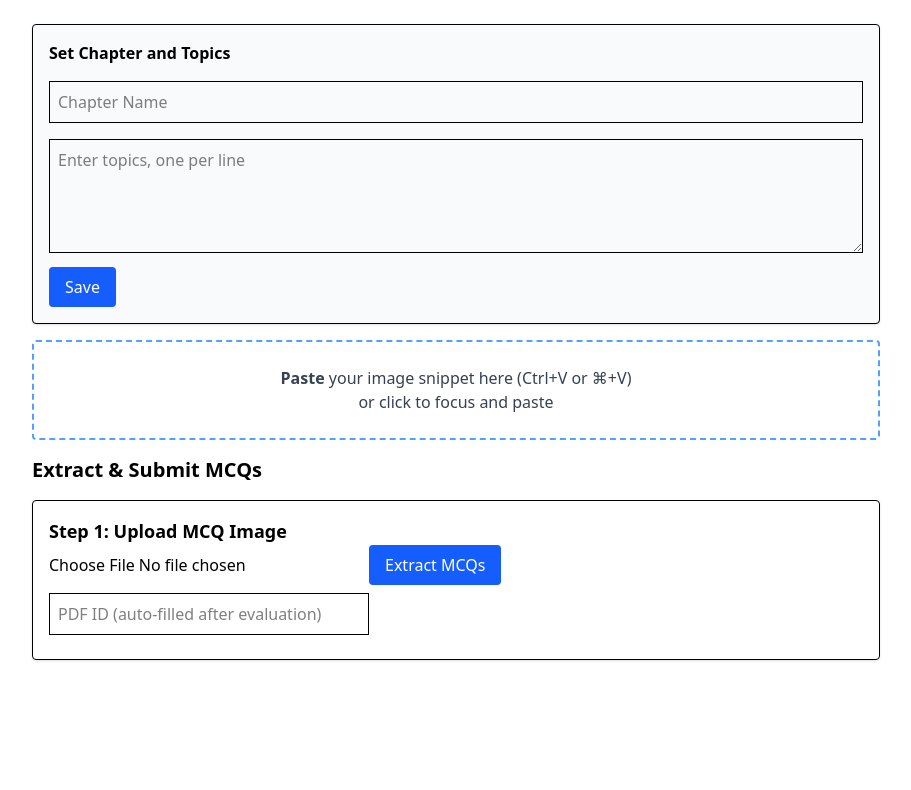
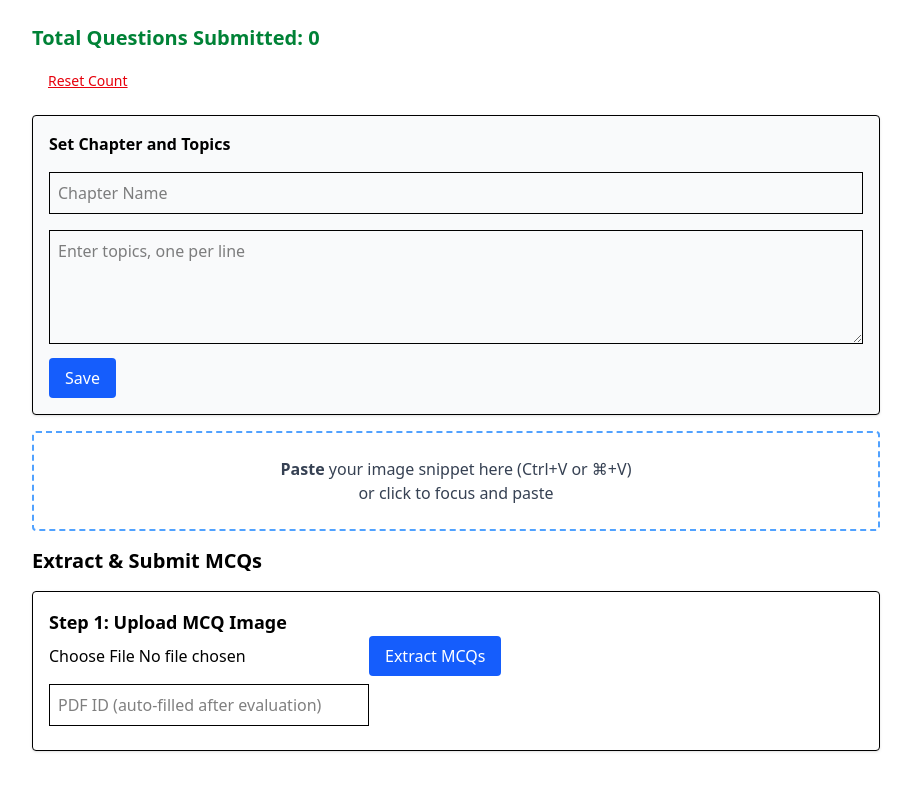
Before and after one commit to Code4Bharat1/neet720-superadmin, a Next.js app: page /imageExtracter in a window 1280 px wide. Shown: the top 790 px of the page, without its empty margins (184-1095 px from the left). Built offline with nearby package versions, Linux system fonts and the light colour scheme.

Commit message:
Add submitted questions count tracking with localStorage support and reset functionality

```diff
--- a/src/app/imageExtracter/page.jsx
+++ b/src/app/imageExtracter/page.jsx
@@ -24,6 +24,8 @@ function formatMcqJsonForUI(mcq) {
 }
 
 const Page = () => {
+
+
   // Chapter/Topics state with localStorage
   const [chapter, setChapter] = useState(() => {
     if (typeof window !== "undefined") {
@@ -59,6 +61,13 @@ const Page = () => {
   const [extractError, setExtractError] = useState(null);
   const [extractedQuestions, setExtractedQuestions] = useState([]);
   const [pdfId, setPdfId] = useState("");
+  const [submittedCount, setSubmittedCount] = useState(() => {
+  if (typeof window !== "undefined") {
+    return parseInt(localStorage.getItem("mcq_submitted_count") || "0", 10);
+  }
+  return 0;
+});
+
 
   useEffect(() => {
     if (topics.length > 0) setTopicInput(topics.join("\n"));
@@ -220,6 +229,10 @@ const Page = () => {
         `${process.env.NEXT_PUBLIC_API_BASE_URL}/chatper-wise-question`,
         q
       );
+      const currentCount = parseInt(localStorage.getItem("mcq_submitted_count") || "0", 10);
+      localStorage.setItem("mcq_submitted_count", (currentCount + 1).toString());
+      setSubmittedCount(currentCount + 1);
+
       setExtractedQuestions((prev) => {
         const arr = [...prev];
         arr[idx].submitting = false;
@@ -239,6 +252,20 @@ const Page = () => {
 
   return (
     <div className="p-6 max-w-4xl mx-auto space-y-6">
+      <div className="text-xl font-semibold text-green-700 mb-4">
+  Total Questions Submitted: {submittedCount}
+</div>
+<button
+  onClick={() => {
+    localStorage.setItem("mcq_submitted_count", "0");
+    setSubmittedCount(0);
+  }}
+  className="ml-4 text-sm text-red-600 underline"
+>
+  Reset Count
+</button>
+
+
       {/* Chapter/Topics section */}
       <div className="border p-4 rounded shadow mb-4 bg-gray-50">
         {showEdit ? (
```
